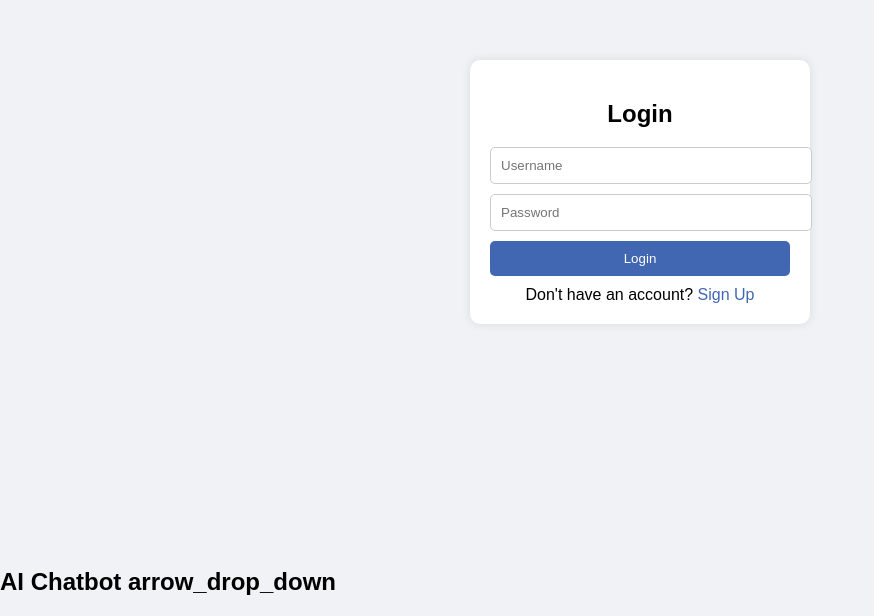
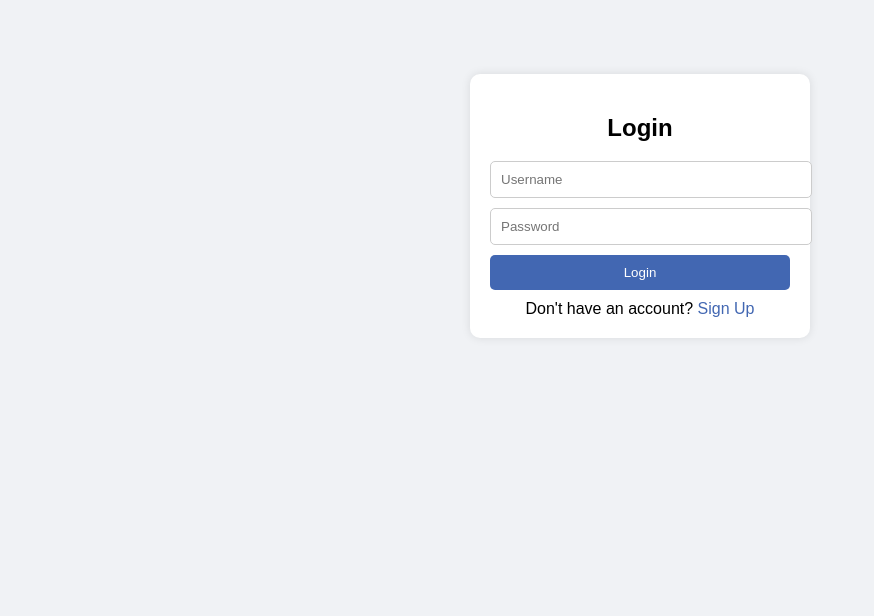
Before and after one commit to Molyy1/AI-chat, a website: page public/index.html in a window 1280 px wide. Shown: the part 184-800 px from the top of the page, without its empty margins (0-874 px from the left). Drawn offline with nearby package versions, Linux system fonts and the light colour scheme.

Commit message:
Update index.html

```diff
--- a/public/index.html
+++ b/public/index.html
@@ -301,7 +301,7 @@
     <div class="hamburger" onclick="toggleDropdown()">☰</div>
     <div class="title">AI Chatbot &#9662;</div> <!-- Down arrow entity -->
 </div>
-    <div class="title">AI Chatbot <span class="material-icons">arrow_drop_down</span></div>
+    <div class="title"><span class="material-icons"></span></div>
 <div class="dropdown" id="dropdown">
     <a href="#" onclick="showContainer('chat')">Chat with AI</a>
     <a href="#" onclick="showContainer('about')">About</a>
```
